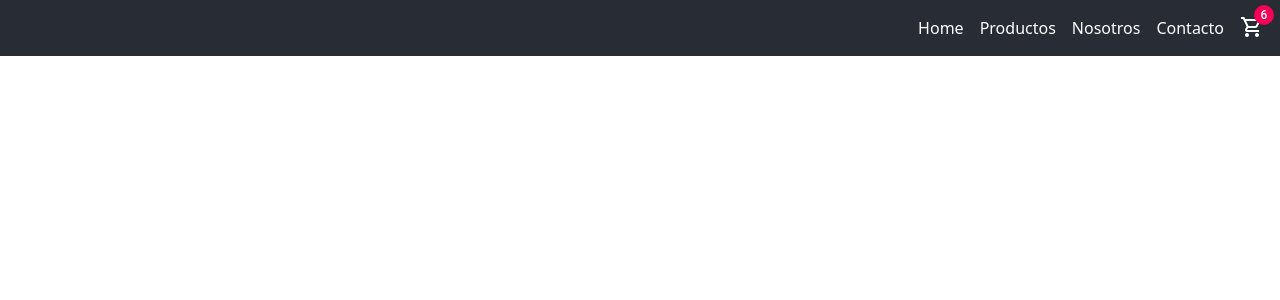
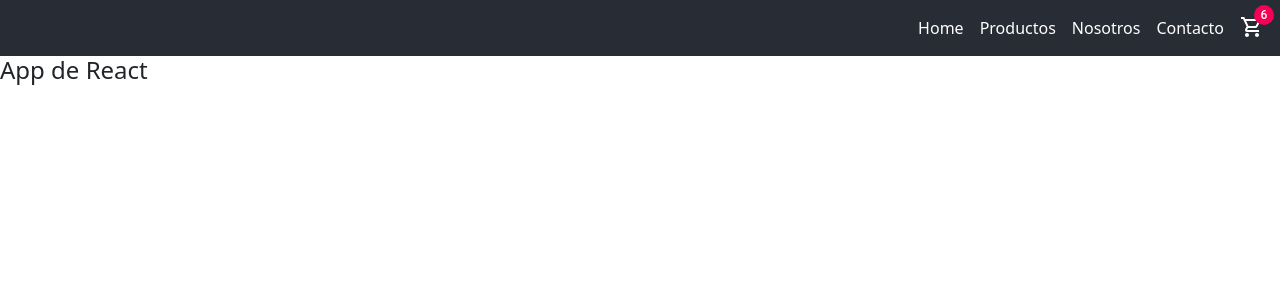
Before and after one commit to MatiasM5/curso.react, a React (Create React App) app: page / in a window 1280 px wide. Shown: the top 300 px of the page. Built offline with nearby package versions, Linux system fonts and the light colour scheme.

Commit message:
itemList

```diff
--- a/src/App.js
+++ b/src/App.js
@@ -11,7 +11,7 @@ function App() {
   return (
     <>
       <Navbar></Navbar>
-
+      <ItemListContainer></ItemListContainer>
     </>
   );
 }
--- a/src/components/ItemListContainer.js
+++ b/src/components/ItemListContainer.js
@@ -0,0 +1,11 @@
+const ItemListContainer = () => {
+    return(
+        <div>
+            <h4>
+                <p> App de React </p>
+            </h4>
+        </div>
+    );
+}
+
+export default ItemListContainer;
```
